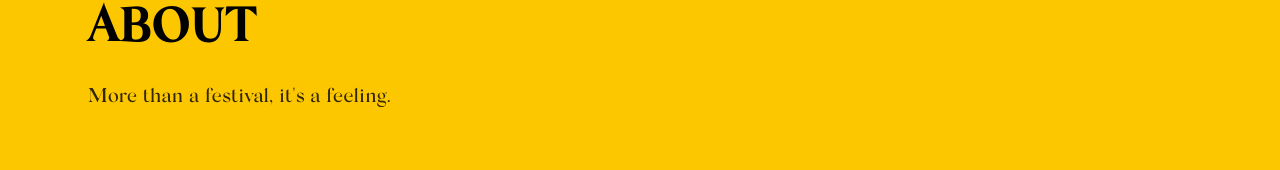
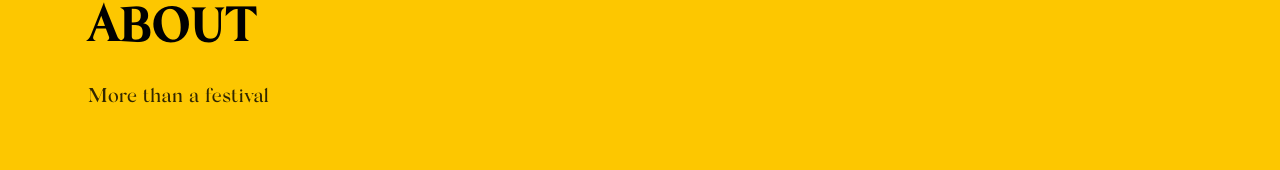
Before and after one commit to Haruni26/junkanoo-site, a Next.js app: page / in a window 1280 px wide. Shown: the part 3994-4164 px from the top of the page. Built offline with nearby package versions, Linux system fonts and the light colour scheme.

Commit message:
edited about description

```diff
--- a/app/page.tsx
+++ b/app/page.tsx
@@ -137,7 +137,7 @@ export default function Home() {
         <div className="max-w-6xl mx-auto px-6">
           <h2 className="text-5xl font-black uppercase mb-8">About</h2>
           <p className="mx-auto text-xl font-medium opacity-80">
-            More than a festival, it&apos;s a feeling.
+            More than a festival
           </p>
         </div>
       </section>
```
